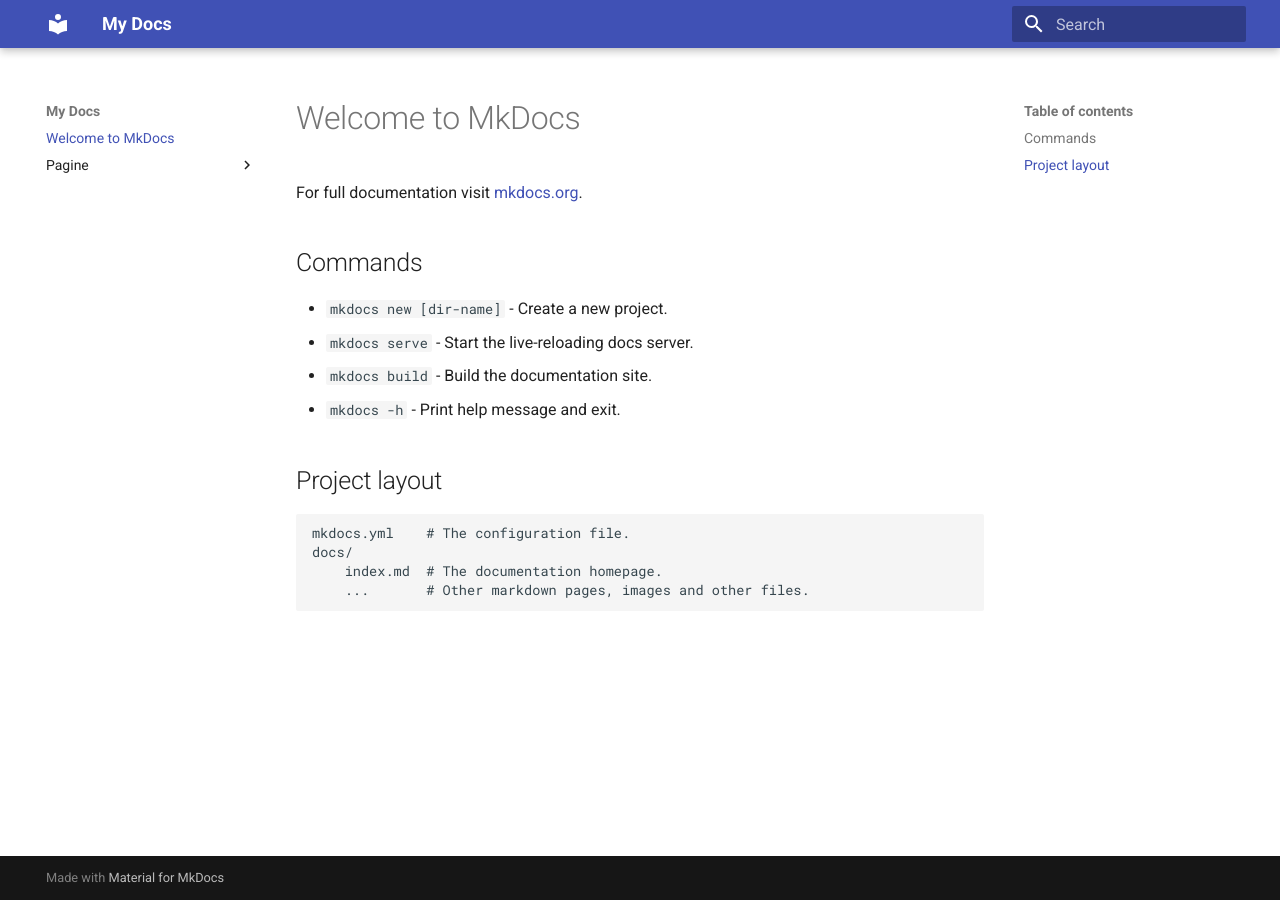
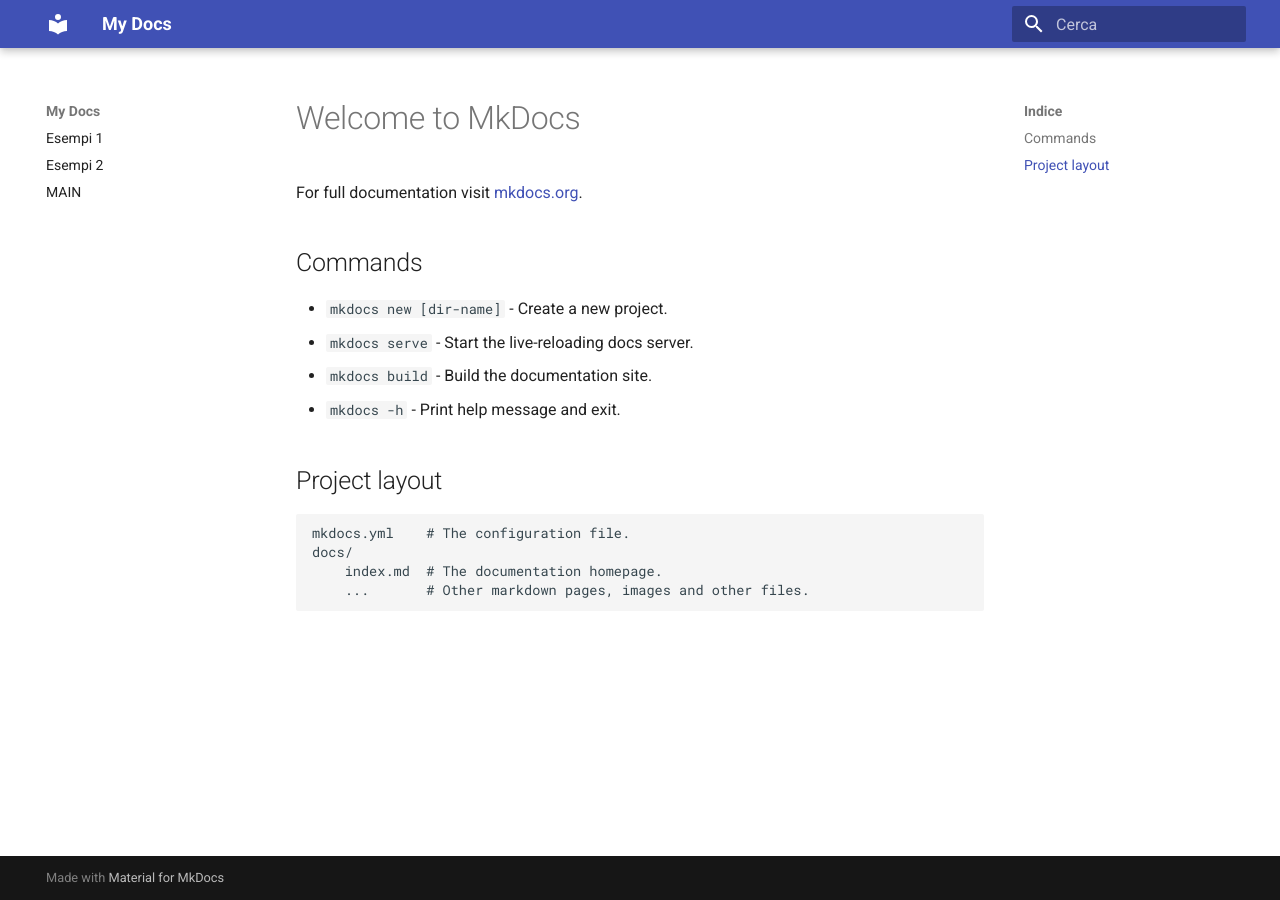
Before and after one commit to MioniMichael/ProvaSito, an MkDocs documentation site: the page built from docs/index.md, in a window 1280 px wide. Built offline with MkDocs 1.6.1 and Material for MkDocs 9.7.7, drawn with Linux system fonts in a browser that asks for light colours; some of the changed lines change nothing that is shown.

Commit message:
Aggiornamenti del sito

```diff
--- a/mkdocs.yml
+++ b/mkdocs.yml
@@ -2,10 +2,15 @@
 
 site_url: https://github.com/MioniMichael/ProvaSito
 
+plugins:
+  - search:
+      lang: ['it', 'en']
+
 theme:
-  name: material
+  name: 'material'
+  language: 'it'
 
-  nav:
+nav:
   - Esempi 1: /docs/Pagine/Pagina1.md
   - Esempi 2: /docs/Pagine/Pagina2.md
   - MAIN: /docs/index.md
```
